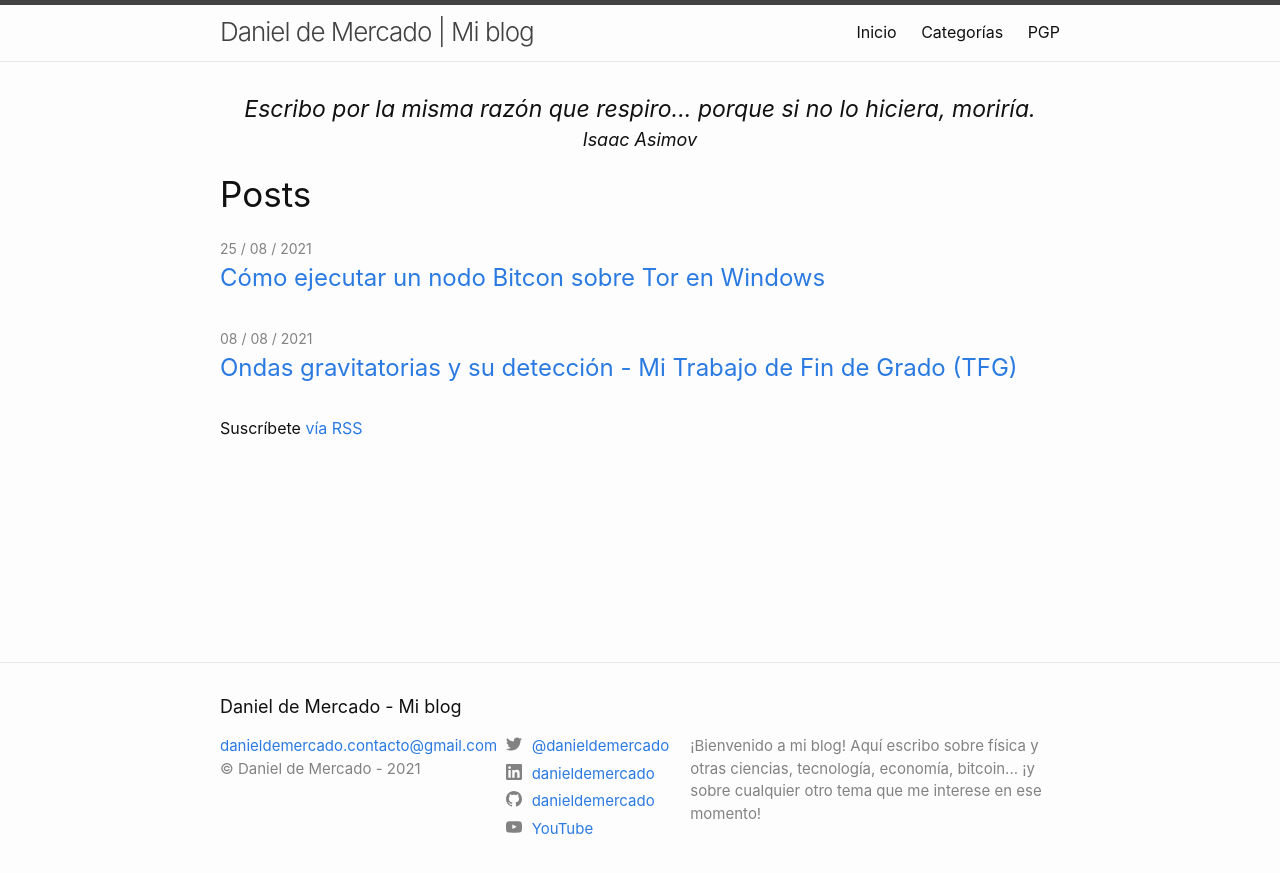
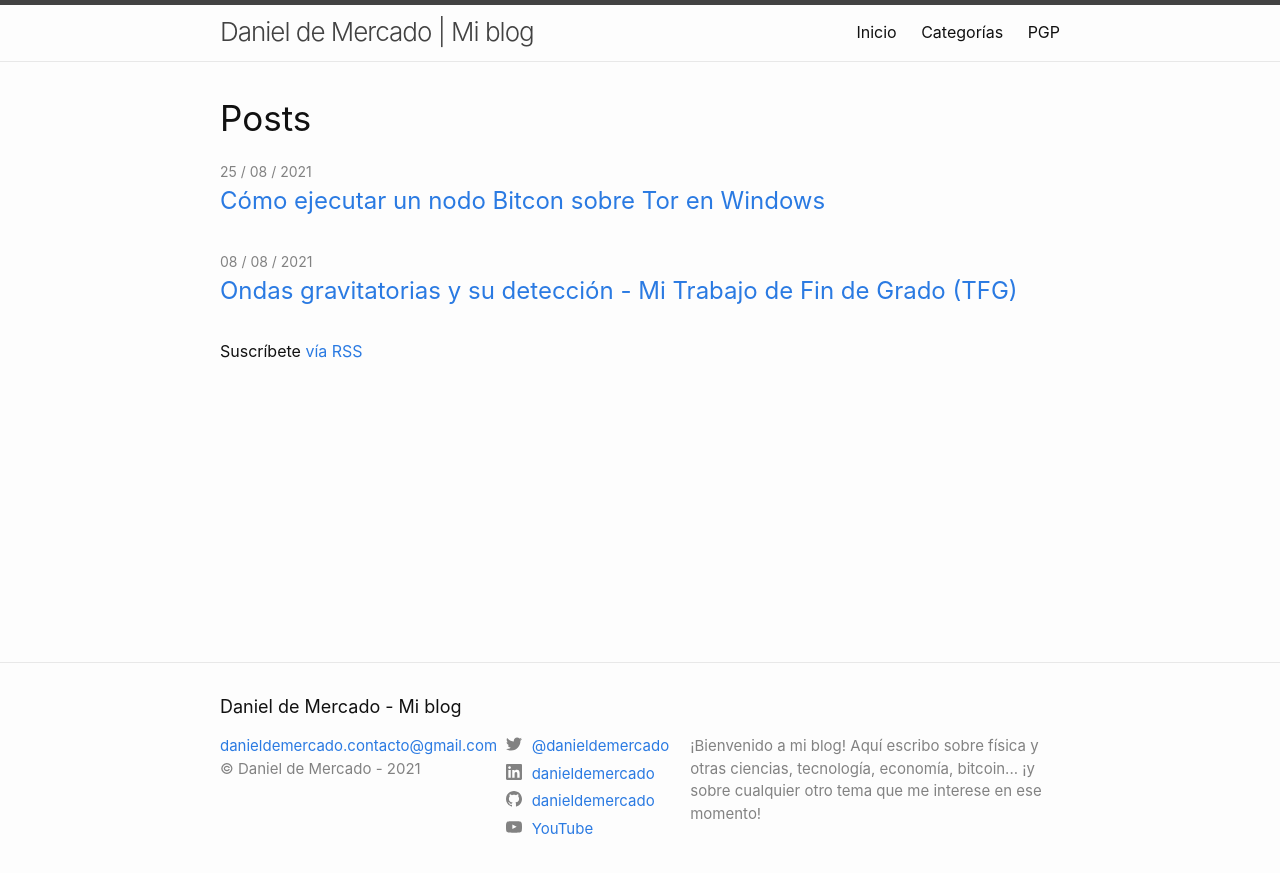
Before and after one commit to danieldemercado/mi-blog, a Jekyll site: the page built from index.markdown, in a window 1280 px wide. Shown: the top 873 px of the page. Built offline with Jekyll 4.4.1, drawn with Linux system fonts in a browser that asks for light colours.

Commit message:
Eliminada cita de Asimov

```diff
--- a/_layouts/home.html
+++ b/_layouts/home.html
@@ -12,10 +12,6 @@ layout: default
   {{ content }}
 
   {%- if site.posts.size > 0 -%}
-    <center><cite style="font-size:23px;">Escribo por la misma razón que respiro... porque si no lo hiciera, moriría.</cite></center>
-    <center><cite style="font-size:18px;">Isaac Asimov</cite></center>
-    <p></p>
-
     <h2 style="font-size:35px;" class="post-list-heading">{{ page.list_title | default: "Posts" }}</h2>
     <ul class="post-list">
       {%- for post in site.posts -%}
```
